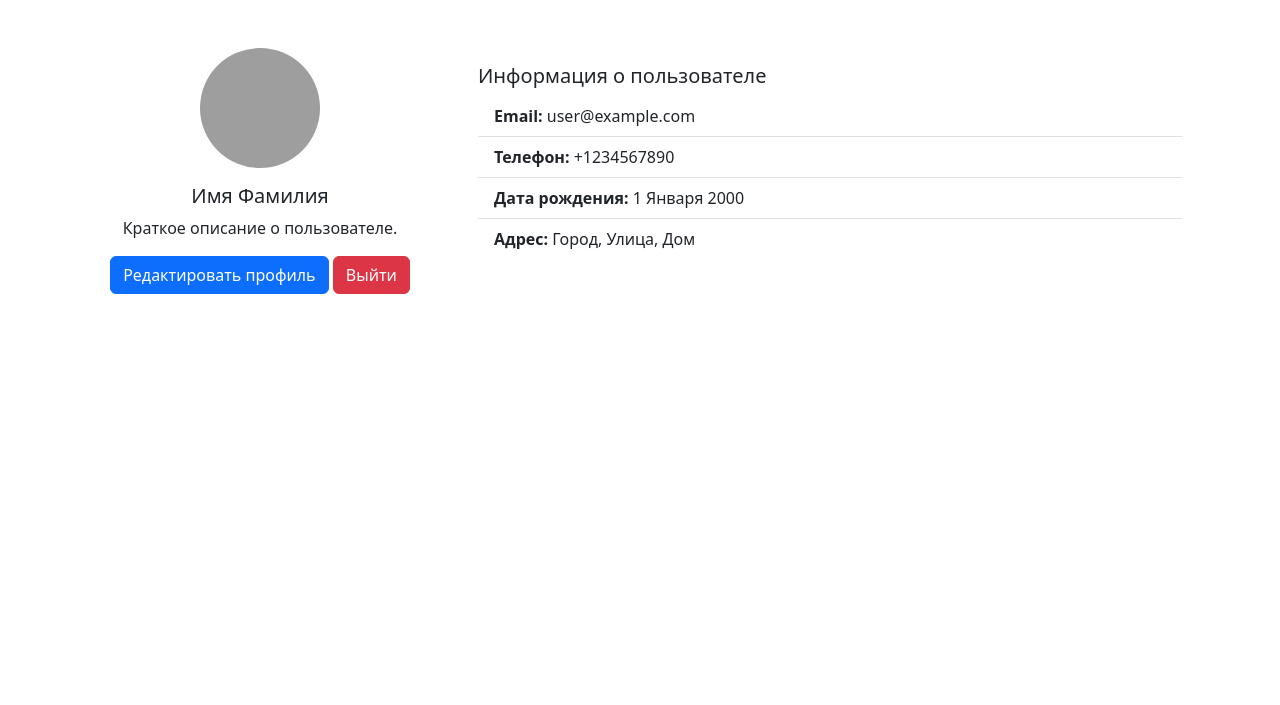
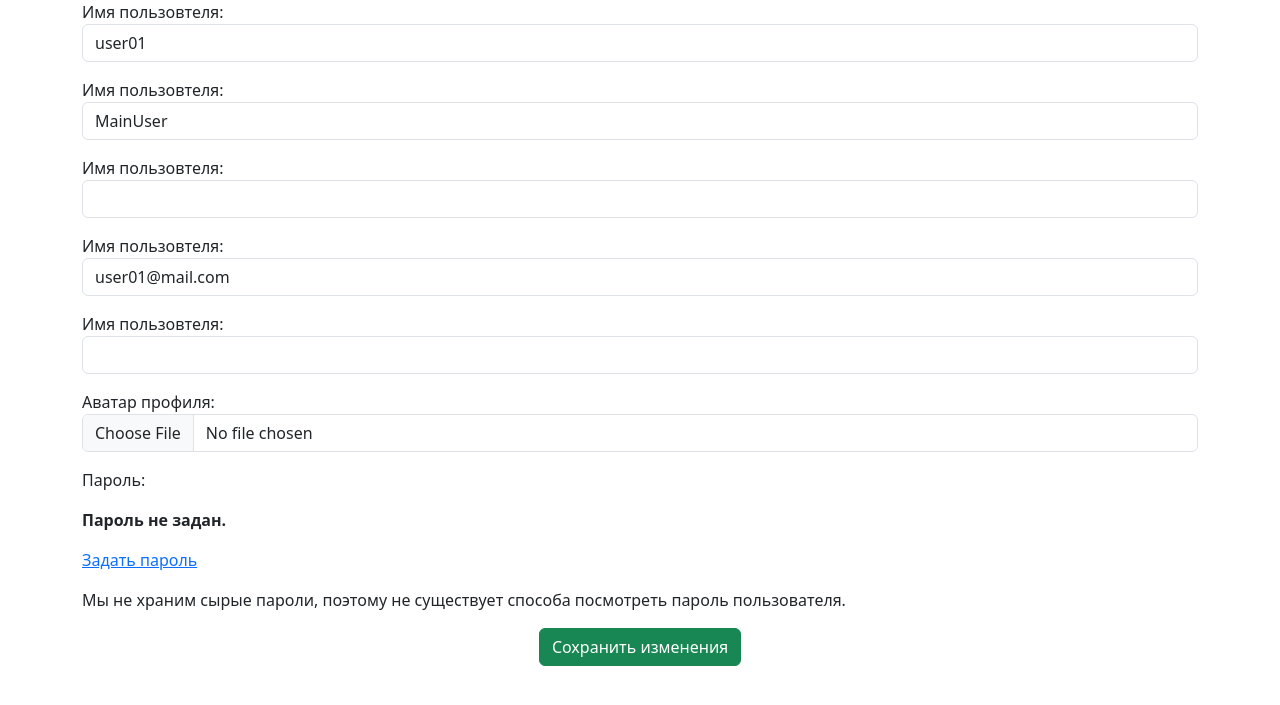
Before and after one commit to KumaKuma0810/BookProject, a Django app: page /profile/ in a window 1280 px wide. Shown: the part 72-777 px from the top of the page. Run offline with Django 5.2, Linux system fonts and the light colour scheme; a user stored in the database is signed in; some libraries are stand-ins or nearby versions; grey boxes are pictures that could not be loaded.

Commit message:
add edit profile

```diff
--- a/BookInfo/forms.py
+++ b/BookInfo/forms.py
@@ -1,6 +1,6 @@
 from django import forms
 from django.contrib.auth import authenticate
-from django.contrib.auth.forms import UserCreationForm, AuthenticationForm
+from django.contrib.auth.forms import UserCreationForm, AuthenticationForm, UserChangeForm
 from django.contrib.auth.models import User
 
 from .models import *
@@ -26,8 +26,6 @@ class UserRegisterForm(UserCreationForm):
             'password2'
         )
 
-
-
 class AddBookForms(forms.ModelForm):
 
     class Meta:
@@ -49,9 +47,6 @@ class AddBookForms(forms.ModelForm):
             'cover': forms.FileInput(),
         }
 
-
-
-
 class CommentsForm(forms.ModelForm):
     class Meta:
         model = Review
@@ -62,8 +57,17 @@ class CommentsForm(forms.ModelForm):
         if 'parent' in self.fields:
             self.fields['parent'].required = False
 
-
-
-
 class SearchForm(forms.Form):
     query = forms.CharField(label='', required=False, max_length=255, widget=forms.TextInput(attrs={'class': 'form-control'}))
+
+class ProfileForm(UserChangeForm):
+    username = forms.CharField(label='Имя пользовтеля',  widget=forms.TextInput(attrs={'class': 'form-control'}))
+    first_name = forms.CharField(label='Имя пользовтеля',  widget=forms.TextInput(attrs={'class': 'form-control'}))
+    last_name = forms.CharField(label='Имя пользовтеля',  widget=forms.TextInput(attrs={'class': 'form-control'}))
+    email = forms.EmailField(label='Имя пользовтеля',  widget=forms.EmailInput(attrs={'class': 'form-control'}))
+    birthday = forms.DateField(label='Имя пользовтеля',  widget=forms.DateInput(attrs={'class': 'form-control'}))
+    profile_picture = forms.ImageField(label='Аватар профиля',  widget=forms.FileInput(attrs={'class': 'form-control'}))
+
+    class Meta:
+        model = Profile
+        fields = ['username', 'first_name', 'last_name', 'email', 'birthday', 'profile_picture']
--- a/BookInfo/urls.py
+++ b/BookInfo/urls.py
@@ -13,7 +13,7 @@ urlpatterns = [
     # path('logout/', LogoutView, name='logout'),
     path('signup/', Signup, name='signup'),
     path('signin/', Singin, name='signin'),
-    path('profile/', Profile, name='profile'),
+    path('profile/', EditProfile, name='profile'),
 
 
     # path('book/<int:pk>/', BookDetailView(), name='book-detail'),
--- a/BookInfo/views.py
+++ b/BookInfo/views.py
@@ -103,16 +103,23 @@ def Singin(request):
         form = UserSignInForm()
     return render(request, 'BookInfo/signin.html', {'form': form})
 
-def Profile(request):
+def EditProfile(request):
+    if request.method == 'POST':
+        # получаем профиль пользователя
+        form = ProfileForm(request.POST, request.FILES, instance=request.user)
+        if form.is_valid():
+            form.save()
+            return render('bookList')
+    else:
+        form = ProfileForm(instance=request.user)
 
-    return render(request, 'BookInfo/profile.html')
+    return render(request, 'BookInfo/profile.html', {'form': form})
+
+
+
+    return render(request, 'BookInfo/profile.html', {'profile': profile})
 
 def FavoritesBooks(request):
     books = Book.objects.all()
 
     return render(request, 'BookInfo/favorites.html', {'books': books})
-
-def NavbarProfile(request):
-    profile = Userdb.objects.all()
-
-    return render(request, 'BookInfo/inc/nav.html', {'profile': profile})
--- a/templates/BookInfo/profile.html
+++ b/templates/BookInfo/profile.html
@@ -3,33 +3,16 @@
 {% block title %}Профиль {% endblock %}
 
 {% block content %}
-<div class="container mt-5">
-    <div class="row">
-        <div class="col-md-4">
-            <div class="card">
-                <img src="path_to_avatar_image.jpg" class="card-img-top rounded-circle" alt="Аватар" style="width: 120px; height: 120px; margin: auto;">
-                <div class="card-body text-center">
-                    <h5 class="card-title">Имя Фамилия</h5>
-                    <p class="card-text">Краткое описание о пользователе.</p>
-                    <a href="#" class="btn btn-primary">Редактировать профиль</a>
-                    <a href="#" class="btn btn-danger">Выйти </a>
-                </div>
-            </div>
+<div class="container edit-profile">
+    <form>
+        {% csrf_token %}
+        {{ form.as_p }}
+
+        <div class="text-center">
+            <button  class="btn btn-success" type="submit">Сохранить изменения</button>
         </div>
-        <div class="col-md-8">
-            <div class="card">
-                <div class="card-body">
-                    <h5 class="card-title">Информация о пользователе</h5>
-                    <ul class="list-group list-group-flush">
-                        <li class="list-group-item"><strong>Email:</strong> user@example.com</li>
-                        <li class="list-group-item"><strong>Телефон:</strong> +1234567890</li>
-                        <li class="list-group-item"><strong>Дата рождения:</strong> 1 Января 2000</li>
-                        <li class="list-group-item"><strong>Адрес:</strong> Город, Улица, Дом</li>
-                    </ul>
-                </div>
-            </div>
-        </div>
-    </div>
+
+    </form>
 </div>
 
 {% endblock content %}
```
Also changed, not shown: BookInfo/admin.py (+13 -4 lines), BookInfo/models.py (+12 -12 lines), BookInfo/migrations/0001_initial.py (added), BookInfo/migrations/0002_profile_alter_review_username_delete_userdb.py (added), BookInfo/migrations/0003_alter_profile_options_remove_profile_bio_and_more.py (added), BookInfo/migrations/0004_remove_profile_user_profile_email_profile_first_name_and_more.py (added), BookInfo/migrations/__init__.py (added), db.sqlite3, upload/Users/116313175_p2_master1200.jpg (added), upload/Users/Avatar/2de07e9204db103d2bec92b70b2d7d43.jpg (deleted), upload/Users/Avatar/a2cef4df1daff0b4a44b837d8ec13ba3.jpg (deleted), upload/Users/Avatar/lain.jpg (deleted), upload/Users/avatar_default.png (renamed from upload/Users/Avatar/avatar_default.png), upload/Users/dcc458066fb99bcae12e761ba5afc576.jpg (added), 1 other file.
